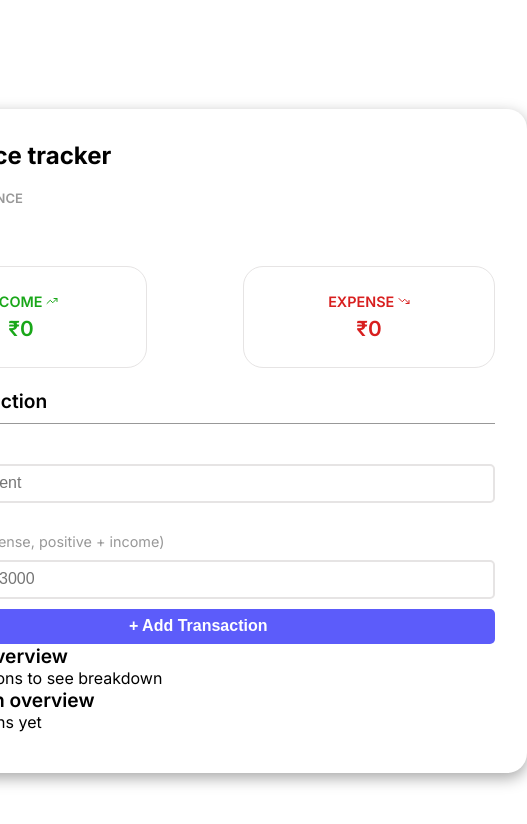
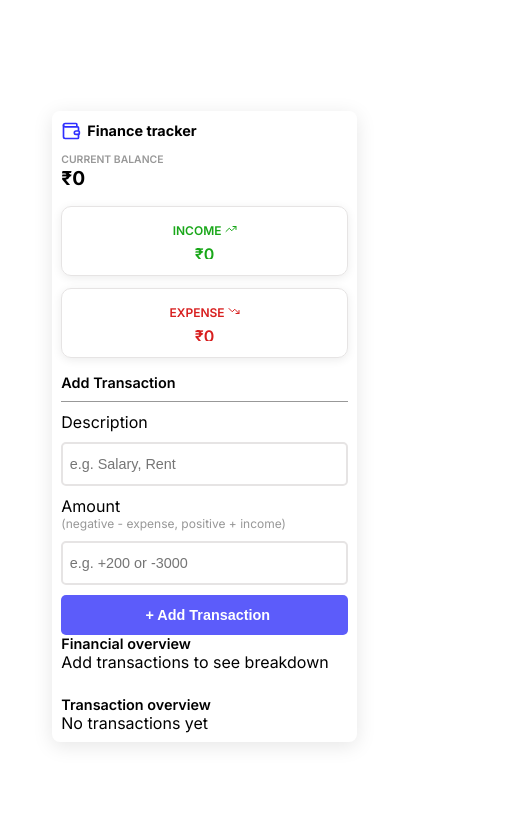
Before and after one commit to Sahibxaae/Finance-tracker, a React (Vite) app: page / in a window 390 px wide. Shown: the top 824 px of the page, 527 px wide, since content can reach past the window. Built offline with nearby package versions, Linux system fonts and the light colour scheme.

Commit message:
added responsiveness and support for mobile devices

```diff
--- a/package.json
+++ b/package.json
@@ -9,7 +9,8 @@
     "build": "vite build",
     "preview": "vite preview",
     "predeploy": "npm run build",
-    "deploy": "gh-pages -d build"
+    "deploy": "gh-pages -d dist"
+
   },
   "dependencies": {
     "lucide-react": "^0.562.0",
--- a/src/index.css
+++ b/src/index.css
@@ -5,19 +5,19 @@
 }
 body {
   font-family: "Inter";
-  padding: 1.2rem;
+   padding: 0.8rem;
   min-height: 100vh;
   display: flex;
   align-items: center;
   justify-content: center;
 }
 .container {
-  min-width: 600px;
+  width: 100%;
   max-width: 1080px;
   min-height: 600px;
-  box-shadow: rgba(0, 0, 0, 0.35) 0px 5px 15px;
-  padding: 2rem;
+  padding: 1.5rem;
   border-radius: 20px;
+  box-shadow: 0 4px 20px rgba(0, 0, 0, 0.1);
 }
 h2 .wallet-logo {
   color: #2f2fff;
@@ -55,9 +55,18 @@ h2 .wallet-logo {
   align-items: center;
   justify-content: center;
   gap: 0.4rem;
+  box-shadow: 0 2px 10px rgba(0, 0, 0, 0.08);
+  box-sizing: border-box;
+  overflow: hidden;
+  word-break: break-word;
+  max-width: 100%;
 }
 .in-ex-amount {
   font-size: 1.3rem;
+  max-width: 100%;
+  overflow: hidden;
+  text-overflow: ellipsis;
+  white-space: nowrap;
 }
 .hr {
   max-width: 100%;
@@ -118,6 +127,7 @@ ul li {
   display: flex;
   align-items: center;
   justify-content: space-between;
+  box-shadow: 0 2px 8px rgba(0, 0, 0, 0.06);
 }
 .date {
   font-weight: 400;
@@ -128,3 +138,246 @@ ul li {
   color: red;
   transition:0.9 ease;
 }
+/* ========== RESPONSIVE DESIGN ========== */
+
+/* Large screens (desktops, 1024px and up) */
+@media (min-width: 1024px) {
+  .container {
+    padding: 2rem;
+  }
+
+  .chart-history {
+    display: flex;
+    gap: 2rem;
+  }
+
+  .chart,
+  .history {
+    flex: 1;
+  }
+
+  .income-exp .income,
+  .income-exp .expense {
+    width: 300px;
+    height: 120px;
+  }
+
+  .balance h1 {
+    font-size: 2.5rem;
+  }
+}
+
+/* Tablets (768px to 1023px) */
+@media (max-width: 1023px) and (min-width: 769px) {
+  .container {
+    max-width: 90%;
+    padding: 1.5rem;
+  }
+
+  .chart-history {
+    display: flex;
+    flex-direction: column;
+    gap: 1.5rem;
+  }
+
+  .income-exp .income,
+  .income-exp .expense {
+    width: 220px;
+  }
+
+  .balance h1 {
+    font-size: 2rem;
+  }
+}
+
+/* Small tablets and large phones (768px and below) */
+@media (max-width: 768px) {
+  body {
+    padding: 0.5rem;
+  }
+
+  .container {
+    max-width: 100%;
+    padding: 1rem;
+    border-radius: 12px;
+  }
+
+  /* Header */
+  .logo {
+    font-size: 1.1rem;
+  }
+
+  /* Balance */
+  .balance h1 {
+    font-size: 1.6rem;
+  }
+
+  /* Income & Expense */
+  .income-exp {
+    flex-direction: column;
+    gap: 12px;
+  }
+
+  .income-exp .income,
+  .income-exp .expense {
+    width: 100%;
+    padding: 1rem;
+  }
+
+  /* Chart & History */
+  .chart-history {
+    display: flex;
+    flex-direction: column;
+    gap: 1.5rem;
+  }
+
+  /* Form */
+  .transaction input,
+  .transaction button {
+    height: 44px; /* tap-friendly */
+    font-size: 1rem;
+  }
+
+  /* Transaction list */
+  ul li {
+    flex-direction: column;
+    align-items: flex-start;
+    gap: 6px;
+    font-size: 1rem;
+  }
+
+  .trash {
+    align-self: flex-end;
+  }
+
+  .date {
+    font-size: 0.8rem;
+  }
+}
+
+/* Mobile phones (576px and below) */
+@media (max-width: 576px) {
+  body {
+    padding: 0.3rem;
+  }
+
+  .container {
+    padding: 0.8rem;
+    border-radius: 10px;
+  }
+
+  .logo {
+    font-size: 1rem;
+    gap: 6px;
+    margin-bottom: 15px;
+  }
+
+  h2 .wallet-logo {
+    width: 20px;
+    height: 20px;
+  }
+
+  .balance h4 {
+    font-size: 0.7rem;
+  }
+
+  .balance h1 {
+    font-size: 1.4rem;
+  }
+
+  .income-exp {
+    padding: 1rem 0;
+  }
+
+  .income-exp .income,
+  .income-exp .expense {
+    height: 80px;
+    border-radius: 12px;
+    font-size: 0.8rem;
+  }
+
+  .in-ex-amount {
+    font-size: 1.1rem;
+  }
+
+  .sub-headers {
+    font-size: 1rem;
+  }
+
+  .transaction label span {
+    font-size: 0.75rem;
+  }
+
+  ul {
+    font-size: 0.95rem;
+  }
+
+  ul li {
+    padding: 0.6rem;
+  }
+
+  .date {
+    font-size: 0.7rem;
+  }
+
+  .trash svg {
+    width: 18px;
+    height: 18px;
+  }
+}
+
+/* Extra small phones (480px and below) */
+@media (max-width: 480px) {
+  .container {
+    padding: 0.6rem;
+    border-radius: 8px;
+  }
+
+  .logo {
+    font-size: 0.9rem;
+    margin-bottom: 12px;
+  }
+
+  .balance h1 {
+    font-size: 1.2rem;
+  }
+
+  .balance h4 {
+    font-size: 0.65rem;
+  }
+
+  .income-exp .income,
+  .income-exp .expense {
+    height: 70px;
+    border-radius: 10px;
+    font-size: 0.75rem;
+  }
+
+  .in-ex-amount {
+    font-size: 1rem;
+  }
+
+  .sub-headers {
+    font-size: 0.9rem;
+  }
+
+  .transaction input,
+  .transaction button {
+    height: 40px;
+    font-size: 0.9rem;
+  }
+
+  ul li {
+    padding: 0.5rem;
+    font-size: 0.85rem;
+  }
+
+  .date {
+    font-size: 0.65rem;
+  }
+
+  .trash svg {
+    width: 16px;
+    height: 16px;
+  }
+}
```
Also changed, not shown: 1 other file (tests, documents, lock files or other folders).
